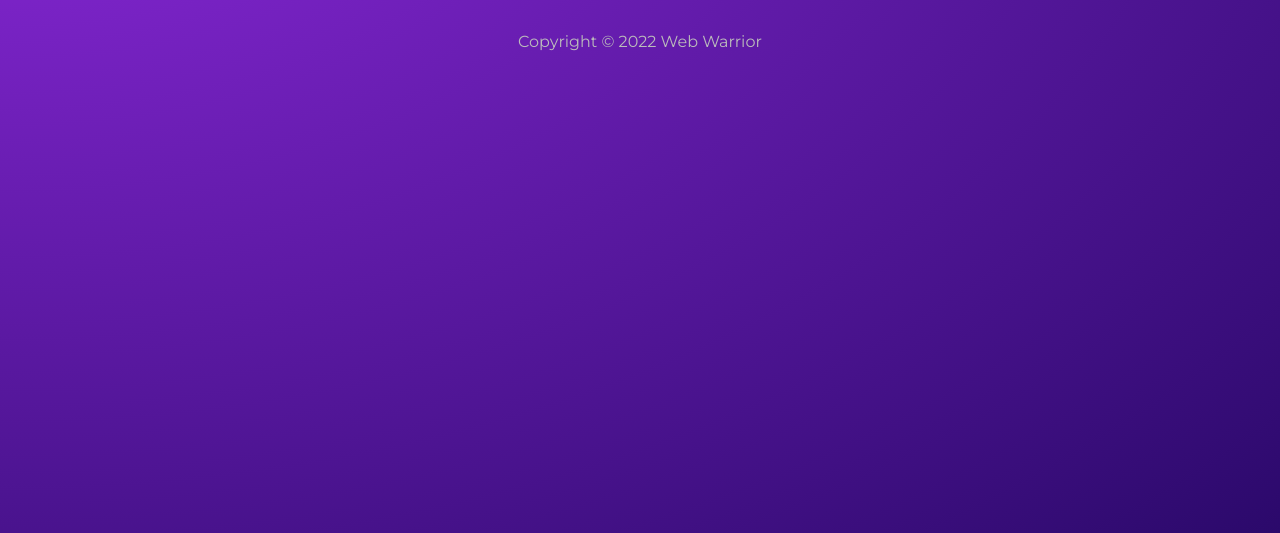
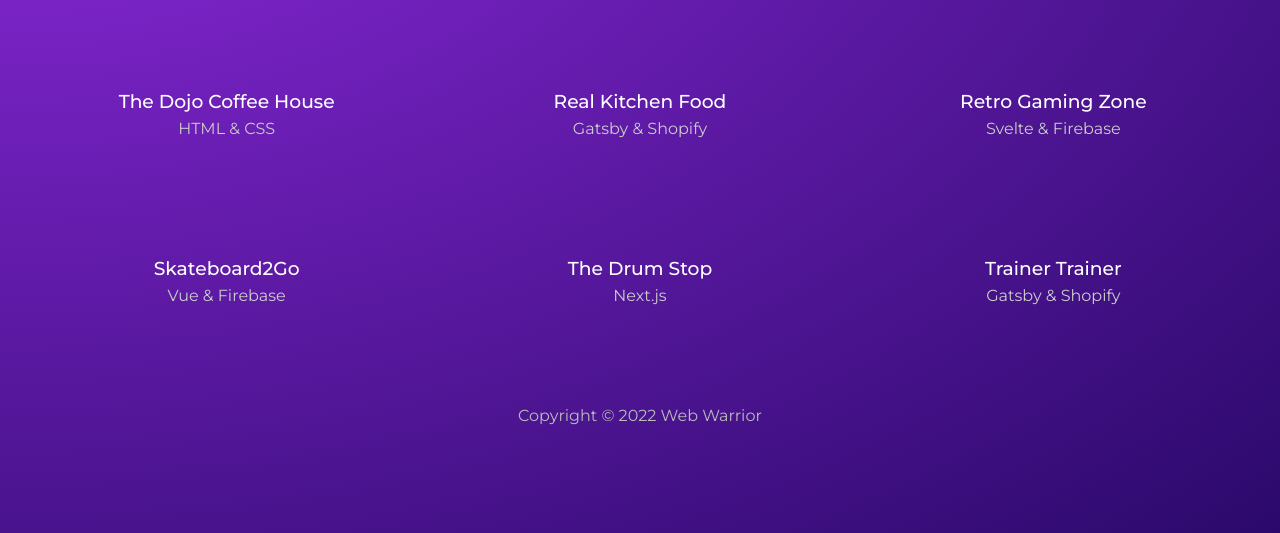
Before and after one commit to dking1342/gatsbyjs-intro, a Gatsby site: page /projects in a window 1280 px wide. Shown: the part 267-800 px from the top of the page. Built offline with nearby package versions, Linux system fonts and the light colour scheme; Gatsby itself is replaced by a stand-in of ours.

Commit message:
fetching and listing the markdown files

```diff
--- a/src/pages/projects/index.js
+++ b/src/pages/projects/index.js
@@ -1,13 +1,46 @@
-import React from 'react'
-import Layout from '../../components/Layout'
+import { graphql, Link } from "gatsby"
+import React from "react"
+import Layout from "../../components/Layout"
 import * as styles from "../../styles/projects.module.css"
 
-const Projects = () => {
+export const query = graphql`
+  query AllMarkdownRemark {
+    allMarkdownRemark {
+      edges {
+        node {
+          frontmatter {
+            slug
+            stack
+            title
+          }
+          id
+        }
+      }
+    }
+  }
+`
+
+const Projects = ({ data }) => {
+  const projects = data.allMarkdownRemark.edges
+
   return (
     <Layout>
       <section className={styles.portfolio}>
         <h2>Portfolio</h2>
         <h3>Projects & Websites I've Created</h3>
+        <div className={styles.projects}>
+          {projects.map(project => (
+            <Link
+              to={`/projects/${project.node.frontmatter.slug}`}
+              key={`${project.node.id}`}
+            >
+              <div>
+                <h3>{project.node.frontmatter.title}</h3>
+                <p>{project.node.frontmatter.stack}</p>
+              </div>
+            </Link>
+          ))}
+        </div>
       </section>
     </Layout>
   )
--- a/src/styles/projects.module.css
+++ b/src/styles/projects.module.css
@@ -9,3 +9,19 @@
   font-size: 2em;
   font-weight: 400;
 }
+
+.projects {
+  display: grid;
+  grid-template-columns: repeat(3, 1fr);
+  gap:80px;
+  margin:80px 20px;
+}
+.projects h3 {
+  text-align: center;
+  margin: 20px auto 0;
+  font-weight: 500;
+}
+.projects p {
+  color: #ccc;
+  margin-top: 4px;
+}
```
